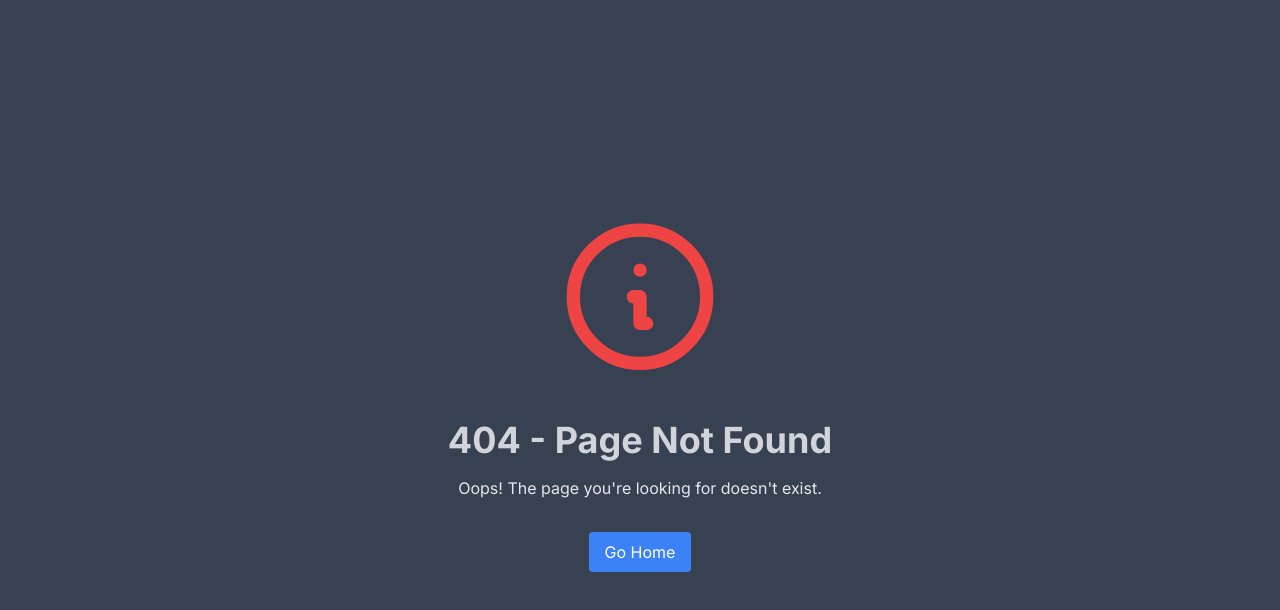
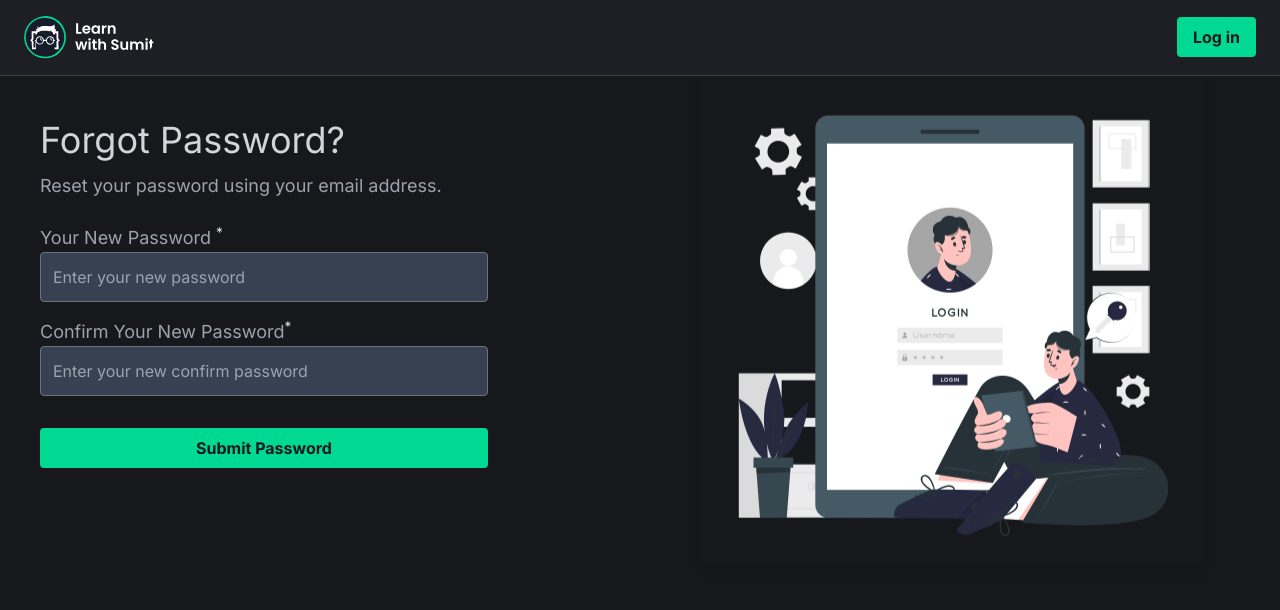
Before and after one commit to Arifulislam999/FaceHook, a React (Vite) app: page /confirm-password in a window 1280 px wide. Before the commit this address had no page. Shown: the top 610 px of the page. Built offline with nearby package versions, Linux system fonts and the light colour scheme.

Commit message:
change and ui/ux reset and confirm password

```diff
--- a/src/App.jsx
+++ b/src/App.jsx
@@ -8,6 +8,7 @@ import Header from "./components/Home/Header";
 import PrivateRoute from "./components/PrivateRoute/PrivateRoute";
 import ErrorPage from "./components/Error/ErrorPage";
 import ForgotPassword from "./components/Logoptions/ForgotPassword";
+import ConfirmPassword from "./components/Logoptions/ConfirmPassword";
 
 function App() {
   return (
@@ -46,6 +47,7 @@ function App() {
           </Route>
           <Route element={<Login />} path="/login" />
           <Route element={<ForgotPassword />} path="/forget-password" />
+          <Route element={<ConfirmPassword />} path="/confirm-password" />
           <Route element={<ErrorPage />} path="/*" />
           <Route element={<Registation />} path="/registation" />
         </Routes>
--- a/src/Redux/Features/userApi/userAPI.js
+++ b/src/Redux/Features/userApi/userAPI.js
@@ -26,10 +26,26 @@ const userApi = apiSlice.injectEndpoints({
       }),
       invalidatesTags: ["followers"],
     }),
+    userResetPassword: builder.mutation({
+      query: (data) => ({
+        url: "/api/user/forget-password",
+        method: "POST",
+        body: data,
+      }),
+    }),
+    userConfirmPassword: builder.mutation({
+      query: (data) => ({
+        url: "/api/user/confirm-password",
+        method: "PATCH",
+        body: data,
+      }),
+    }),
   }),
 });
 export const {
   useUpdateBioMutation,
   useUploadImageMutation,
   useUserFollowerMutation,
+  useUserResetPasswordMutation,
+  useUserConfirmPasswordMutation,
 } = userApi;
--- a/src/components/Feed/FeedPost.jsx
+++ b/src/components/Feed/FeedPost.jsx
@@ -129,7 +129,7 @@ const FeedPost = ({ post }) => {
       {/* <!-- post body ends --> */}
 
       {/* <!-- post actions --> */}
-      <div className="flex items-center justify-between py-4 lg:px-10">
+      <div className="flex items-center justify-between py-4 lg:px-10 ">
         {/* <!-- Like Button --> */}
         <Like Likes={likes} id={_id} userId={userId} />
 
--- a/src/components/Feed/ModalInputBox.jsx
+++ b/src/components/Feed/ModalInputBox.jsx
@@ -11,7 +11,7 @@ import { useDebounce } from "../hooks/useDebounce";
 import { useCommentPostMutation } from "../../Redux/Features/Post/postAPI";
 import Toast from "../Toast/Toast";
 import { usePostNotificationMutation } from "../../Redux/Features/Notification/notificationAPI";
-const ModalInputBox = ({ id, postCreatorId }) => {
+const ModalInputBox = ({ id, postCreatorId, loading }) => {
   const dispatch = useDispatch();
   const ref = useRef();
   const { inputText } = useSelector((state) => state.mindStatus);
@@ -25,8 +25,8 @@ const ModalInputBox = ({ id, postCreatorId }) => {
   const [toastMessage, setTosatMessage] = useState(null);
 
   useEffect(() => {
-    ref.current.focus();
-  }, []);
+    if (loading === false) ref.current.focus();
+  }, [loading]);
   useEffect(() => {
     if (debounceSearch.length > 0) {
       dispatch(inputColorSend(true));
--- /dev/null
+++ b/src/components/Logoptions/ConfirmPassword.jsx
@@ -0,0 +1,157 @@
+import { motion } from "framer-motion";
+import loginPhoto from "../../assets/images/loginImage.png";
+import { Link, useNavigate, useLocation } from "react-router-dom";
+import logo from "../../assets/images/logo.svg";
+import { useEffect, useState } from "react";
+import Toast from "../Toast/Toast";
+import { useUserConfirmPasswordMutation } from "../../Redux/Features/userApi/userAPI";
+
+const ConfirmPassword = () => {
+  const navigate = useNavigate();
+  const location = useLocation();
+  const queryParams = new URLSearchParams(location.search);
+
+  // Get specific query parameters
+  const token = queryParams.get("token");
+  const id = queryParams.get("id");
+  const [p, setP] = useState("");
+  const [cp, setCP] = useState("");
+  const [err, setErr] = useState(null);
+  const [userConfirmPassword, { data: backendResponse, isSuccess, isLoading }] =
+    useUserConfirmPasswordMutation();
+  const handlerSubmit = async (e) => {
+    e.preventDefault();
+    if (p !== cp) {
+      setErr("Password doen't match.");
+      const timer = setTimeout(() => {
+        setErr(null);
+      }, 4000);
+      return () => clearTimeout(timer);
+    } else if (p.length < 8) {
+      setErr("Password must be 8 character or more.");
+      const timer = setTimeout(() => {
+        setErr(null);
+      }, 4000);
+      return () => clearTimeout(timer);
+    } else {
+      await userConfirmPassword({ data: { password: p, id, token } });
+    }
+  };
+  useEffect(() => {
+    if (isSuccess) {
+      setErr(backendResponse?.message);
+      if (backendResponse?.status === true) {
+        navigate("/login");
+      }
+    }
+  }, [isSuccess, backendResponse, navigate]);
+  return (
+    <div>
+      {err && <Toast message={err} />}
+      <nav className="sticky top-0 z-50 w-full border-b border-[#3F3F3F] bg-[#1E1F24] py-4">
+        <div className="container mx-auto flex items-center justify-between px-6">
+          <div>
+            <Link to="/">
+              <img
+                className="max-w-[80px] md:max-w-[100px] lg:max-w-[130px] rounded-full"
+                src={logo}
+                alt="logo"
+              />
+            </Link>
+          </div>
+          <div>
+            <Link to="/login">
+              <button
+                className="px-4 py-2 rounded bg-favGreen font-bold text-deepDark transition-all hover:opacity-90"
+                type="button"
+              >
+                Log in
+              </button>
+            </Link>
+          </div>
+        </div>
+      </nav>
+
+      <div className="container mx-auto flex flex-col lg:flex-row items-center lg:items-start mt-10 lg:mt-0">
+        <div className="lg:basis-1/2 px-6 mt-4 lg:mt-8">
+          <div className="text-center lg:text-left">
+            <h2 className="text-2xl lg:text-4xl my-3 text-gray-300">
+              Forgot Password?
+            </h2>
+            <p className="text-gray-400 text-sm lg:text-lg mb-6">
+              Reset your password using your email address.
+            </p>
+          </div>
+          <div className="w-full max-w-md mx-auto lg:mx-0">
+            <form onSubmit={handlerSubmit}>
+              <div className="mb-4">
+                <label
+                  className="block text-gray-400 text-lg"
+                  htmlFor="password"
+                >
+                  Your New Password <sup className="text-gray-200">*</sup>
+                </label>
+
+                <input
+                  className="auth-input w-full p-3 rounded border border-gray-500 bg-gray-700 text-gray-100 focus:outline-none focus:ring-1 focus:ring-red-300"
+                  name="password"
+                  type="password"
+                  id="password"
+                  value={p}
+                  onChange={(e) => setP(e.target.value)}
+                  placeholder="Enter your new password"
+                />
+              </div>
+              <div className="mb-4">
+                <label
+                  className="block text-gray-400 text-lg"
+                  htmlFor="cpassword"
+                >
+                  Confirm Your New Password
+                  <sup className="text-gray-200">*</sup>
+                </label>
+
+                <input
+                  className="auth-input w-full p-3 rounded border border-gray-500 bg-gray-700 text-gray-100 focus:outline-none focus:ring-1 focus:ring-red-300"
+                  name="cpassword"
+                  type="password"
+                  id="cpassword"
+                  value={cp}
+                  onChange={(e) => setCP(e.target.value)}
+                  placeholder="Enter your new confirm password"
+                />
+              </div>
+              <button
+                disabled={isLoading}
+                className="w-full px-4 py-2 mt-4 rounded bg-favGreen font-bold text-deepDark transition-all hover:opacity-90"
+                type="submit"
+              >
+                {isLoading ? "Processing..." : " Submit Password"}
+              </button>
+            </form>
+          </div>
+        </div>
+
+        <div className="lg:basis-1/2 mt-10 lg:mt-0 flex justify-center">
+          {/* Framer Motion applied to the image */}
+          <motion.img
+            src={loginPhoto}
+            alt="auth_illustration"
+            className="w-[300px] sm:w-[400px] lg:w-[500px] max-w-full rounded-md shadow-lg"
+            animate={{
+              y: [0, -20, 0],
+            }}
+            transition={{
+              duration: 2,
+              repeat: Infinity,
+              repeatType: "loop",
+              ease: "easeInOut",
+            }}
+          />
+        </div>
+      </div>
+    </div>
+  );
+};
+
+export default ConfirmPassword;
--- a/src/components/Logoptions/ForgotPassword.jsx
+++ b/src/components/Logoptions/ForgotPassword.jsx
@@ -2,8 +2,24 @@ import { motion } from "framer-motion";
 import loginPhoto from "../../assets/images/loginImage.png";
 import { Link } from "react-router-dom";
 import logo from "../../assets/images/logo.svg";
+import { useEffect, useState } from "react";
+import { useUserResetPasswordMutation } from "../../Redux/Features/userApi/userAPI";
 
 const ForgotPassword = () => {
+  const [email, setEmail] = useState("");
+  const [res, setRes] = useState(null);
+  const [userResetPassword, { data: backendResponse, isSuccess, isLoading }] =
+    useUserResetPasswordMutation();
+  const handlerSubmitEmail = async (e) => {
+    e.preventDefault();
+    console.log(email);
+    await userResetPassword({ data: email });
+  };
+  useEffect(() => {
+    if (isSuccess) {
+      setRes(backendResponse?.message);
+    }
+  }, [isSuccess, backendResponse]);
   return (
     <div>
       <nav className="sticky top-0 z-50 w-full border-b border-[#3F3F3F] bg-[#1E1F24] py-4">
@@ -31,7 +47,7 @@ const ForgotPassword = () => {
       </nav>
 
       <div className="container mx-auto flex flex-col lg:flex-row items-center lg:items-start mt-10 lg:mt-0">
-        <div className="lg:basis-1/2 px-6">
+        <div className="lg:basis-1/2 px-6 mt-4 lg:mt-8">
           <div className="text-center lg:text-left">
             <h2 className="text-2xl lg:text-4xl my-3 text-gray-300">
               Forgot Password?
@@ -41,7 +57,7 @@ const ForgotPassword = () => {
             </p>
           </div>
           <div className="w-full max-w-md mx-auto lg:mx-0">
-            <form>
+            <form onSubmit={handlerSubmitEmail}>
               <div className="mb-4">
                 <label className="block text-gray-400 text-lg" htmlFor="email">
                   Your Email Address <sup className="text-gray-200">*</sup>
@@ -55,14 +71,24 @@ const ForgotPassword = () => {
                   type="email"
                   id="email"
                   placeholder="Enter your email"
+                  value={email}
+                  onChange={(e) => setEmail(e.target.value)}
                 />
               </div>
               <button
+                disabled={isLoading}
                 className="w-full px-4 py-2 mt-4 rounded bg-favGreen font-bold text-deepDark transition-all hover:opacity-90"
                 type="submit"
               >
-                Send Verification Link
+                {isLoading ? "Processing..." : "Send Verification Link"}
               </button>
+              {res && (
+                <div className="text-center mt-2">
+                  <span className=" text-gray-600 py-0.5 mt-1 text-sm lg:text-lg capitalize bg-white px-3 rounded-sm shadow-xl">
+                    {res}
+                  </span>
+                </div>
+              )}
             </form>
           </div>
         </div>
--- a/src/components/Modals/AllCommentModal.jsx
+++ b/src/components/Modals/AllCommentModal.jsx
@@ -48,7 +48,7 @@ const AllCommentModal = () => {
         <div className="h-screen z-9999 flex  items-center justify-center ">
           <div
             onClick={(e) => e.stopPropagation()}
-            className="z-50 w-[90%] max-h-[32rem] 2xl:max-h-[40rem] bg-mediumDark p-4 border-2 overflow-x-hidden modalcss border-gray-500 rounded-md relative"
+            className="z-50 w-[90%] lg:w-[65%] max-h-[32rem]  2xl:max-h-[40rem] bg-mediumDark p-4 border-2 overflow-x-hidden modalcss border-gray-500 rounded-md relative"
           >
             <div>
               <div className="relative ">
@@ -100,7 +100,11 @@ const AllCommentModal = () => {
               <p className=" lg:mx-5 text-justify indent-5">{description}</p>
             </div>
             <div className="my-3 ">
-              <ModalInputBox id={_id} postCreatorId={postCreatorId} />
+              <ModalInputBox
+                id={_id}
+                postCreatorId={postCreatorId}
+                loading={isLoading}
+              />
             </div>
             <div className="mt-4">
               <button className="text-gray-300 max-md:text-sm">
--- a/src/components/Modals/EditModal.jsx
+++ b/src/components/Modals/EditModal.jsx
@@ -130,7 +130,7 @@ const EditModal = () => {
                     id="post"
                     value={textP}
                     onChange={(e) => setTextP(e.target.value)}
-                    placeholder="What's on your mind, Arif?"
+                    placeholder={`What's on your mind, ${firstName}?`}
                     maxLength={400}
                   ></textarea>
                 </div>
--- a/src/components/Notifications/NotifacionOption.jsx
+++ b/src/components/Notifications/NotifacionOption.jsx
@@ -44,7 +44,7 @@ const NotifacionOption = ({ image, name, title, time, reactUserId }) => {
         </div>
 
         {/* Notification Text */}
-        <div className="flex-1 pl-3">
+        <div className="flex-1 pl-1 lg:pl-3">
           <h2 className="text-sm sm:text-base md:text-lg lg:text-xl">
             <span className="font-bold">{name}</span> {title} {decision}, click
             and check their activities.
--- /dev/null
+++ b/src/components/Profile/BlankPost.jsx
@@ -0,0 +1,21 @@
+import { motion } from "framer-motion";
+import openPost from "../../assets/images/openPost.png";
+
+const BlankPost = () => {
+  return (
+    <div className="flex flex-col items-center justify-center h-screen bg-deepDark text-center">
+      <motion.img
+        src={openPost}
+        alt="Open Post"
+        className="w-40 h-40"
+        animate={{ y: [0, -20, 0] }}
+        transition={{ duration: 2, repeat: Infinity, ease: "easeInOut" }}
+      />
+      <h1 className="lg:text-2xl text-xl font-bold text-gray-300 mt-8">
+        No Post Yet..
+      </h1>
+    </div>
+  );
+};
+
+export default BlankPost;
--- a/src/components/Profile/Profile.jsx
+++ b/src/components/Profile/Profile.jsx
@@ -14,6 +14,7 @@ import Toast from "../Toast/Toast";
 import { useLocation, useNavigate } from "react-router-dom";
 import { useGetSingleUserQuery } from "../../Redux/Features/AuthApi/authApi";
 import { loginUser } from "../../Redux/Features/userApi/UserSlice";
+import BlankPost from "./BlankPost";
 
 export const Profile = () => {
   const textareaRef = useRef(null);
@@ -309,7 +310,9 @@ export const Profile = () => {
           {/* <!-- post  --> */}
 
           {userPosts?.length === 0 ? (
-            <h2 className="text-center">Your Have No Post Yet.</h2>
+            <h2 className="text-center">
+              <BlankPost />
+            </h2>
           ) : (
             userPosts?.map((p, index) => <FeedPost key={index} post={p} />)
           )}
```
Also changed, not shown: src/assets/images/logoIcon.png (added), src/assets/images/openPost.png (added).
